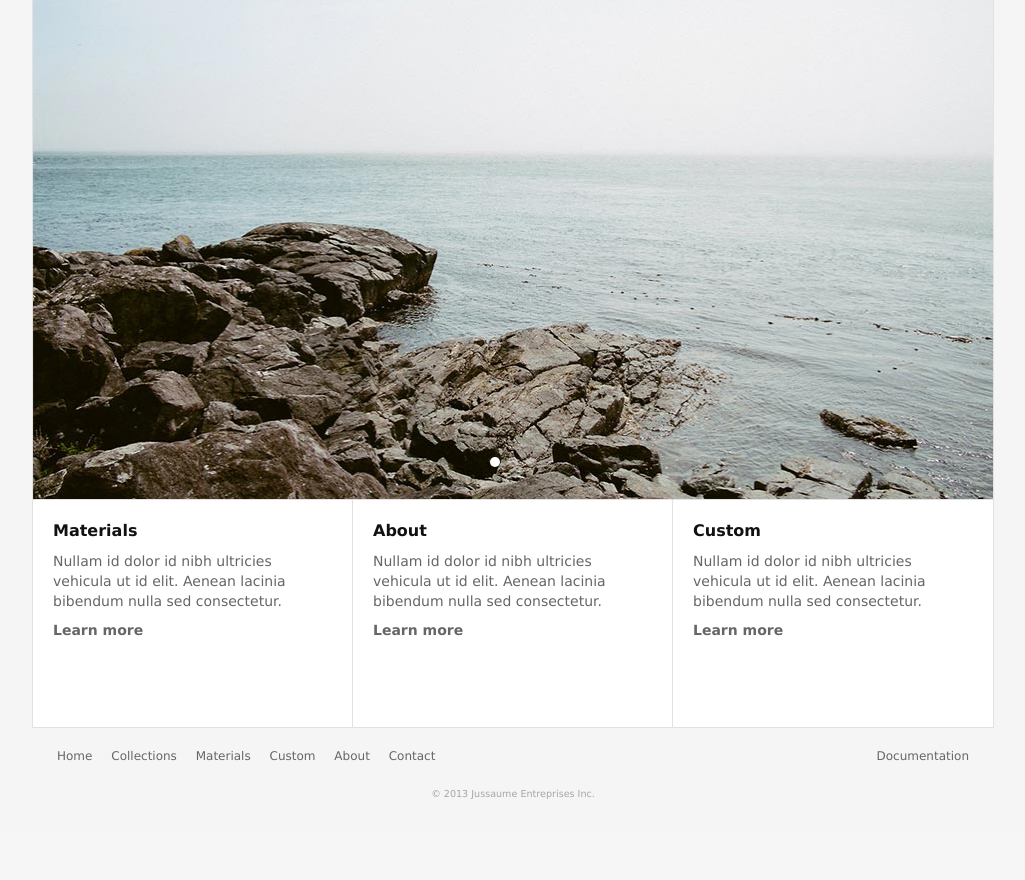
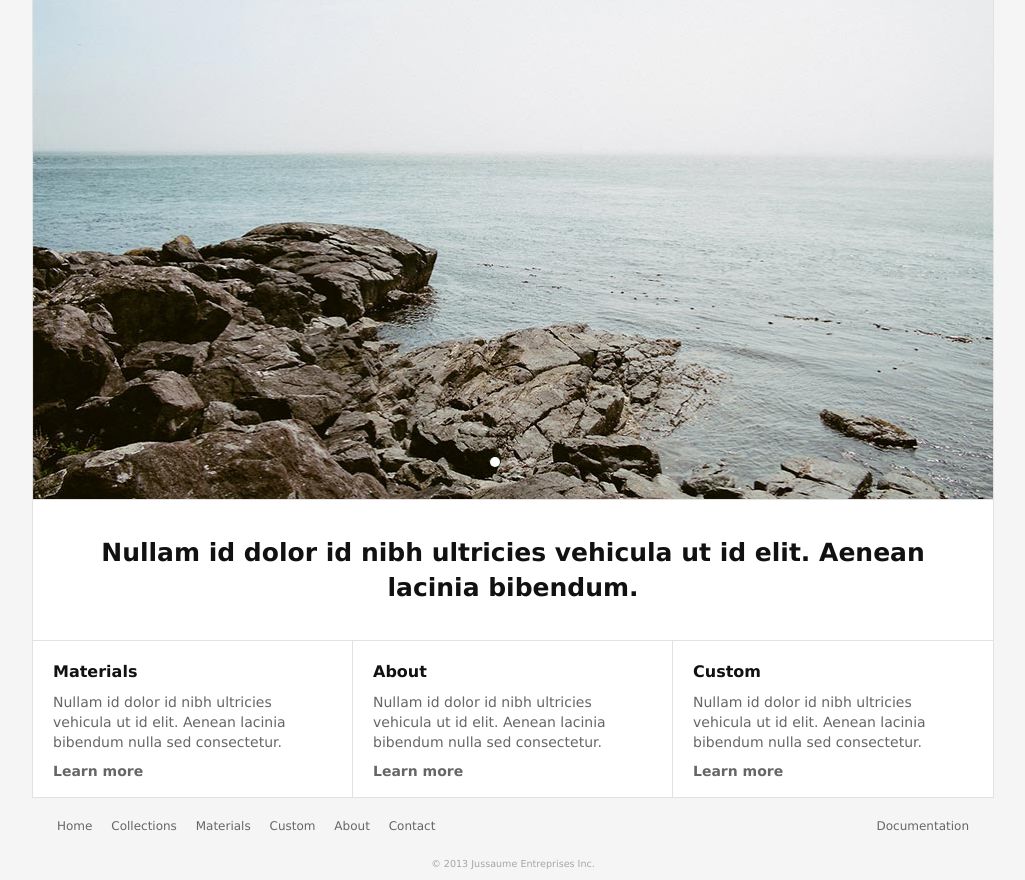
Before and after one commit to cumuluswebdesign/jussaume, a PHP site: the page made by en/index.php in a window 1280 px wide. Shown: the part 61-941 px from the top of the page, without its empty margins (127-1152 px from the left). Before the commit the page ends 860 px from the top, so only its background shows below. Run offline with PHP 8.4, Linux system fonts and the light colour scheme.

Commit message:
Headline and shit

```diff
--- a/css/main.css
+++ b/css/main.css
@@ -251,14 +251,16 @@ nav ul li img {
 
 /* Content */
 
-.intro {
+#headline {
+	padding: 35px;
 	border-top: 1px solid #e2e2e2;
-	padding: 20px;
 }
 
-.intro p {
-	font-size: 18px;
+h1 {
+	font-size: 25px;
 	font-weight: bold;
+	text-align: center;
+	margin: 0;
 }
 
 .content-box {
--- a/en/index.php
+++ b/en/index.php
@@ -31,6 +31,10 @@
 
 				</div>
 
+				<div id="headline">
+					<h1>Nullam id dolor id nibh ultricies vehicula ut id elit. Aenean lacinia bibendum.</h1>
+				</div>
+
 				<div class="content-box"><h3>Materials</h3><p>Nullam id dolor id nibh ultricies vehicula ut id elit. Aenean lacinia bibendum nulla sed consectetur.</p><p style="margin-top: 10px;"><a href="materials.php">Learn more</a></p></div>
 				<div class="content-box"><h3>About</h3><p>Nullam id dolor id nibh ultricies vehicula ut id elit. Aenean lacinia bibendum nulla sed consectetur.</p><p style="margin-top: 10px;"><a class="modal-link-about">Learn more</a></p></div>
 				<div class="content-box last-box"><h3>Custom</h3><p>Nullam id dolor id nibh ultricies vehicula ut id elit. Aenean lacinia bibendum nulla sed consectetur.</p><p style="margin-top: 10px;"><a href="custom.php">Learn more</a></p></div>
@@ -53,7 +57,7 @@
 			});
 
 			$('nav, .slider, .content-box').css('opacity', '1');
-			$('.container').animate({height: $('.content-box').height() + $('.slider').height()}, 500);
+			$('.container').animate({height: $('.content-box').height() + $('.slider').height() + $('#headline').height()}, 500);
 		</script>
 	</body>
 </html>
```
